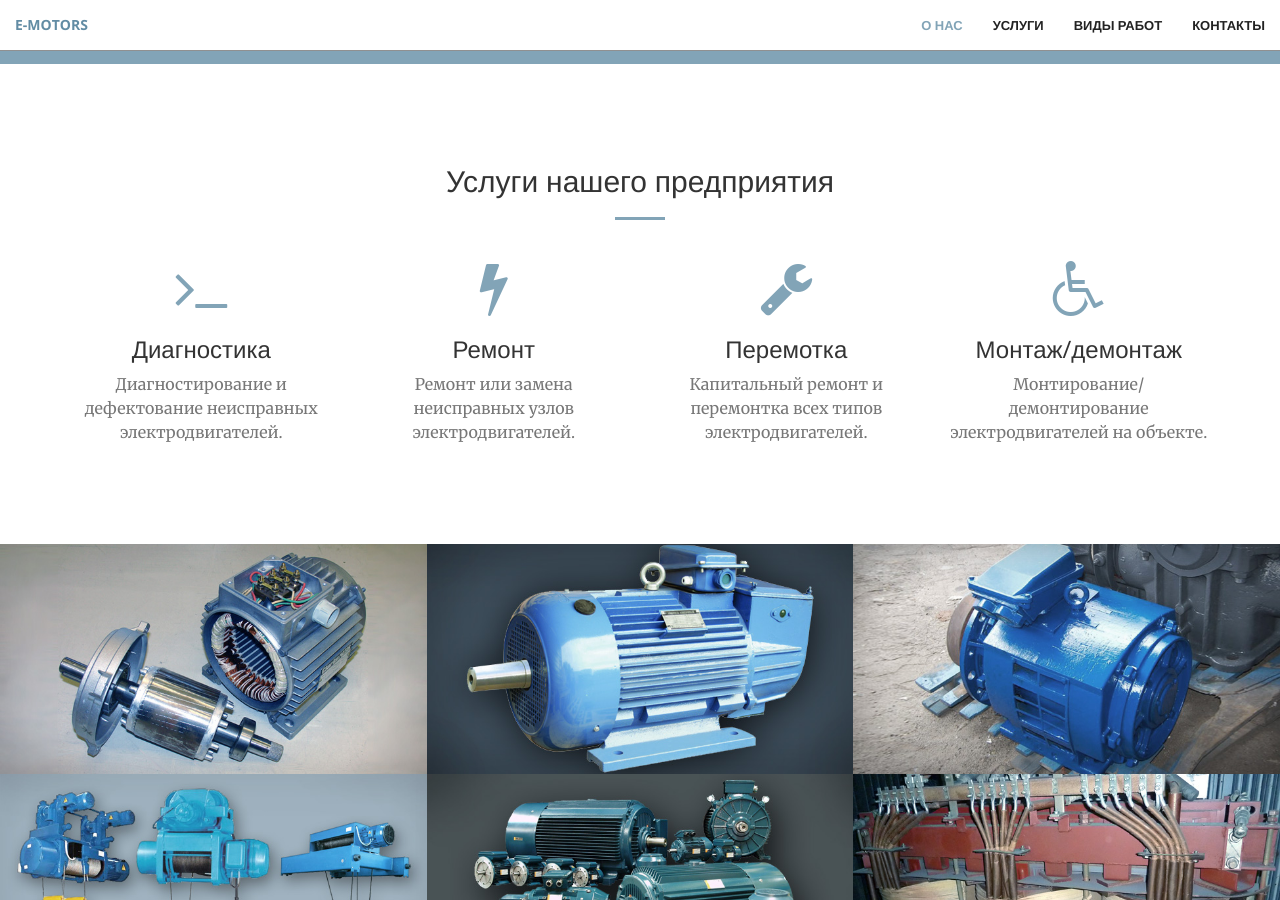
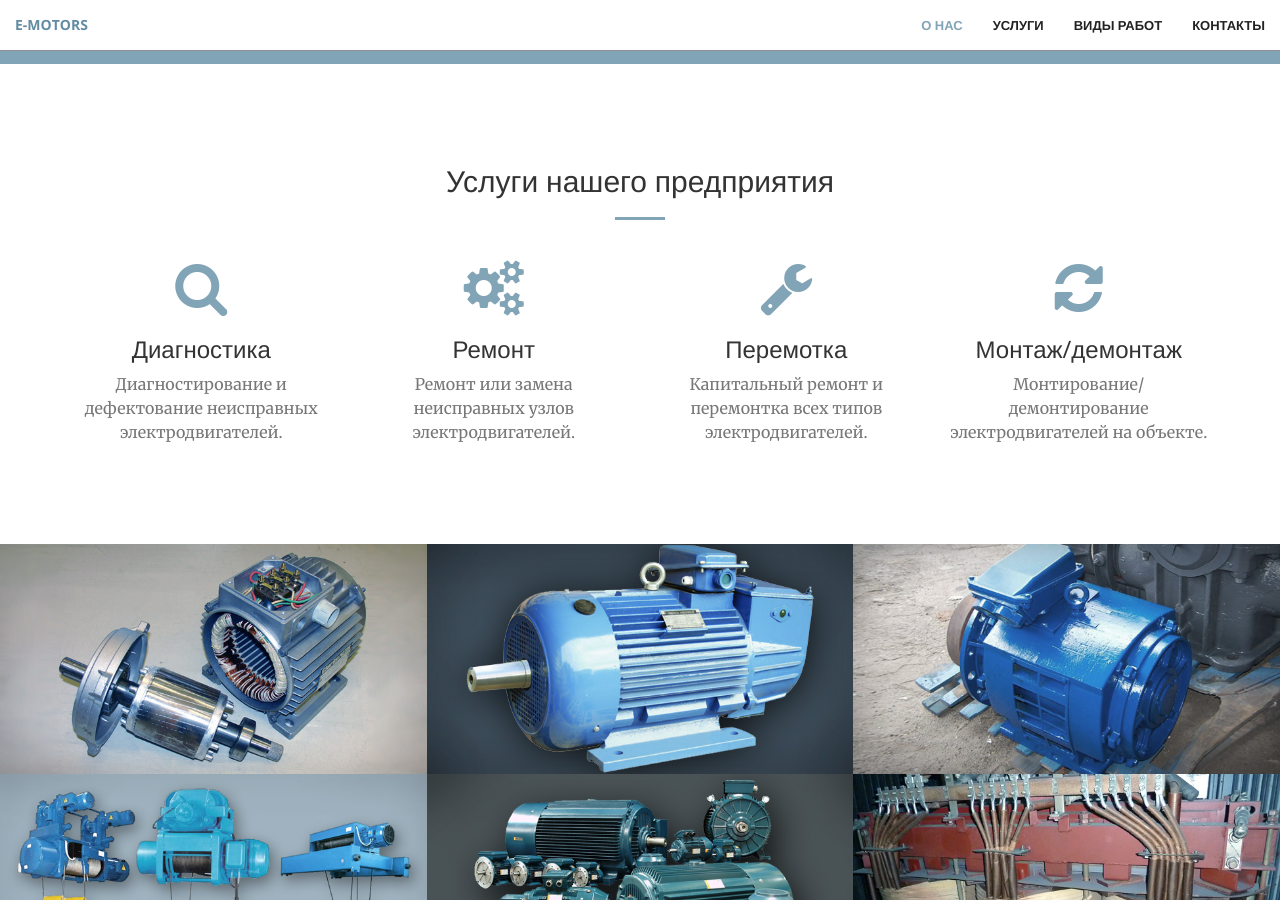
Before and after one commit to Magnum800/e-motors, a Jekyll site: the page built from index.html, in a window 1280 px wide and 900 px high, scrolled down 1326 px. Built offline with Jekyll 4.4.1, drawn with Linux system fonts in a browser that asks for light colours.

Commit message:
Update services.html

```diff
--- a/_includes/services.html
+++ b/_includes/services.html
@@ -11,14 +11,14 @@
         <div class="row">
             <div class="col-lg-3 col-md-6 text-center">
                 <div class="service-box">
-                    <i class="fa fa-4x fa-terminal wow bounceIn text-primary"></i>
+                    <i class="fa fa-4x fa-search wow bounceIn text-primary"></i>
                     <h3>Диагностика</h3>
                     <p class="text-muted">Диагностирование и дефектование неисправных электродвигателей.</p>
                 </div>
             </div>
             <div class="col-lg-3 col-md-6 text-center">
                 <div class="service-box">
-                    <i class="fa fa-4x fa-bolt wow bounceIn text-primary" data-wow-delay=".1s"></i>
+                    <i class="fa fa-4x fa-cogs wow bounceIn text-primary" data-wow-delay=".1s"></i>
                     <h3>Ремонт</h3>
                     <p class="text-muted">Ремонт или замена неисправных узлов электродвигателей.</p>
                 </div>
@@ -32,7 +32,7 @@
             </div>
             <div class="col-lg-3 col-md-6 text-center">
                 <div class="service-box">
-                    <i class="fa fa-4x fa-wheelchair wow bounceIn text-primary" data-wow-delay=".3s"></i>
+                    <i class="fa fa-4x fa-refresh wow bounceIn text-primary" data-wow-delay=".3s"></i>
                     <h3>Монтаж/демонтаж</h3>
                     <p class="text-muted">Монтирование/демонтирование электродвигателей на объекте.</p>
                 </div>
```
